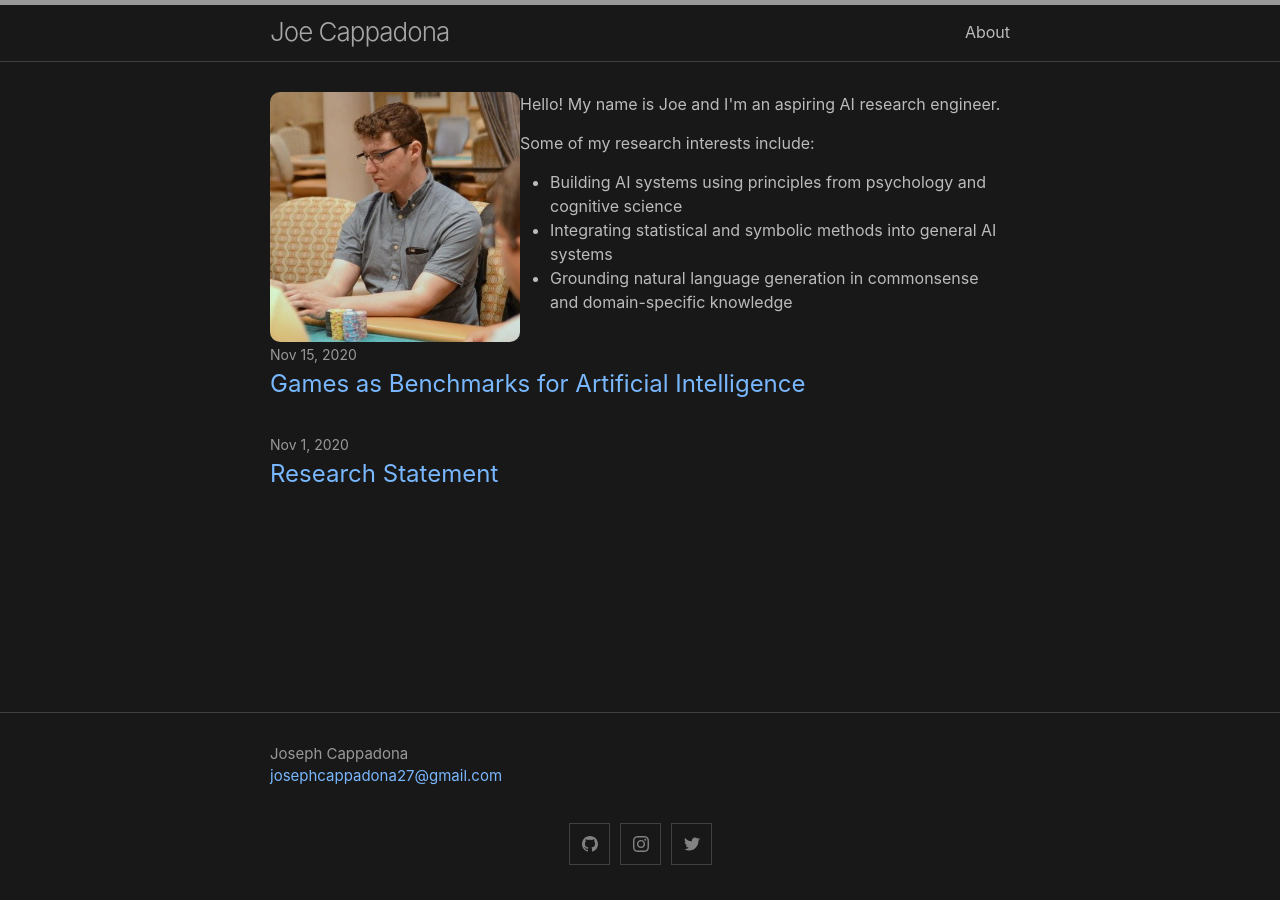
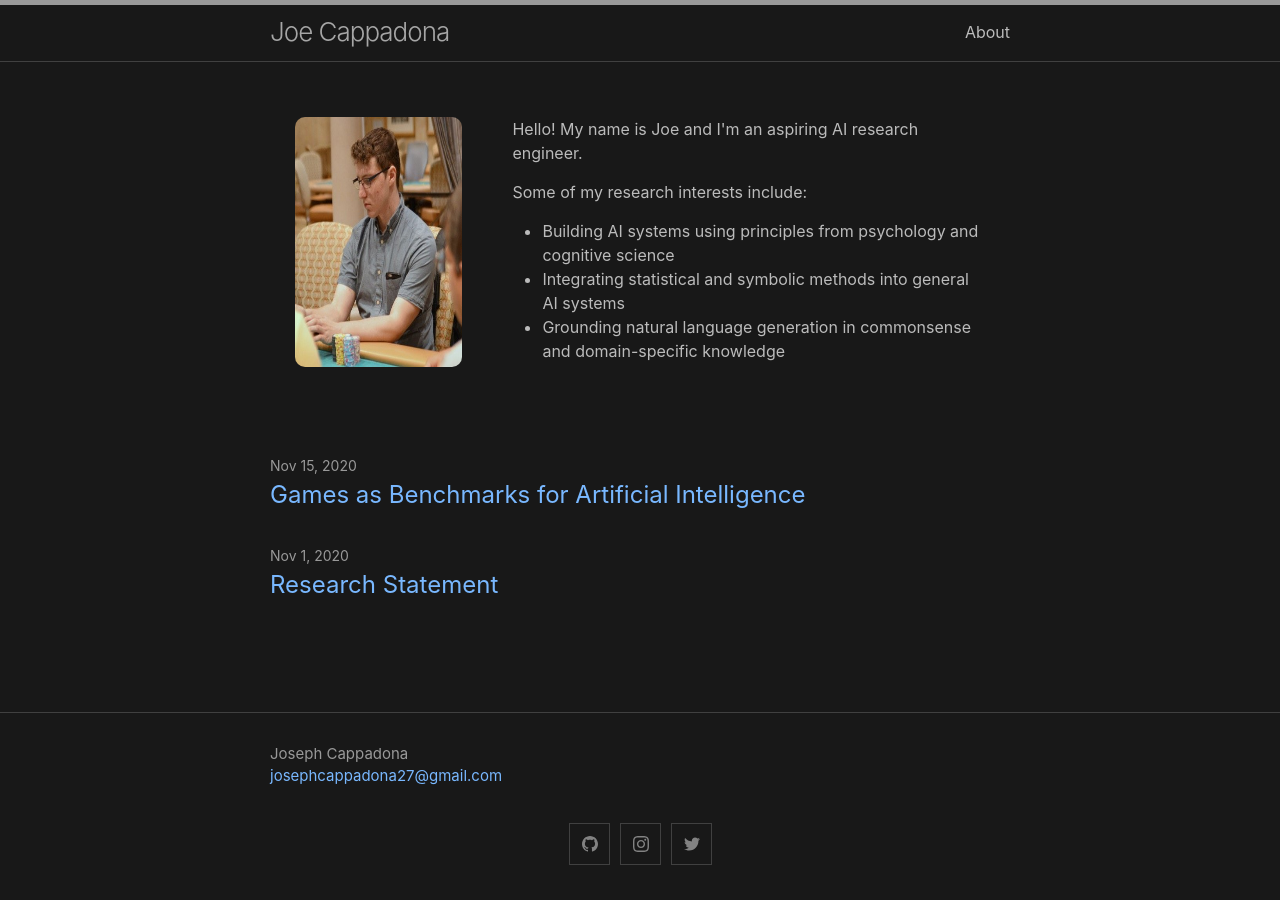
Before and after one commit to josephcappadona/josephcappadona.github.io, a Jekyll site: the page built from index.md, in a window 1280 px wide. Built offline with Jekyll 4.4.1, drawn with Linux system fonts in a browser that asks for light colours.

Commit message:
Update index.md

```diff
--- a/index.md
+++ b/index.md
@@ -2,9 +2,11 @@
 layout: home
 ---
 
-<div style="display: flex;">
-  <img src="/assets/img/headshot.jpeg" style="width: 250px; height: 250px; border-radius: 10px;" />
-  <div>
+<div style="display: flex; margin-bottom: 50px;">
+  <div style="width: 250px; height: 250px; margin: 25px;">
+    <img src="/assets/img/headshot.jpeg" style="width: 100%; height: 100%; border-radius: 10px;" />
+  </div>
+  <div style="margin: 25px;">
     <p>Hello! My name is Joe and I'm an aspiring AI research engineer.</p>
     <p>
       Some of my research interests include:
```
